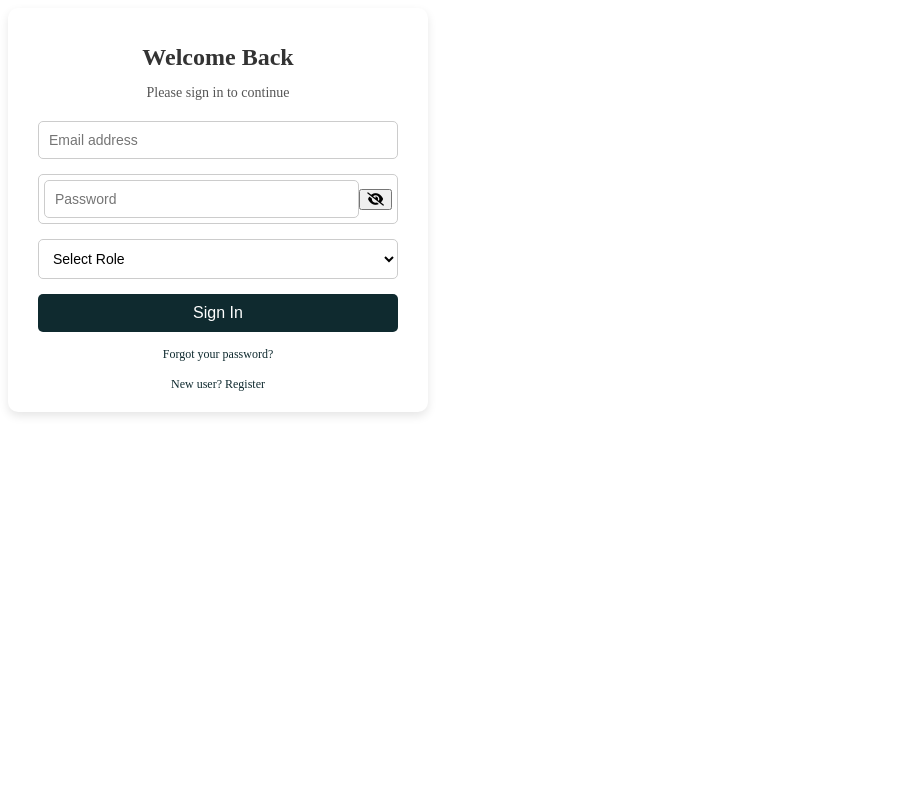
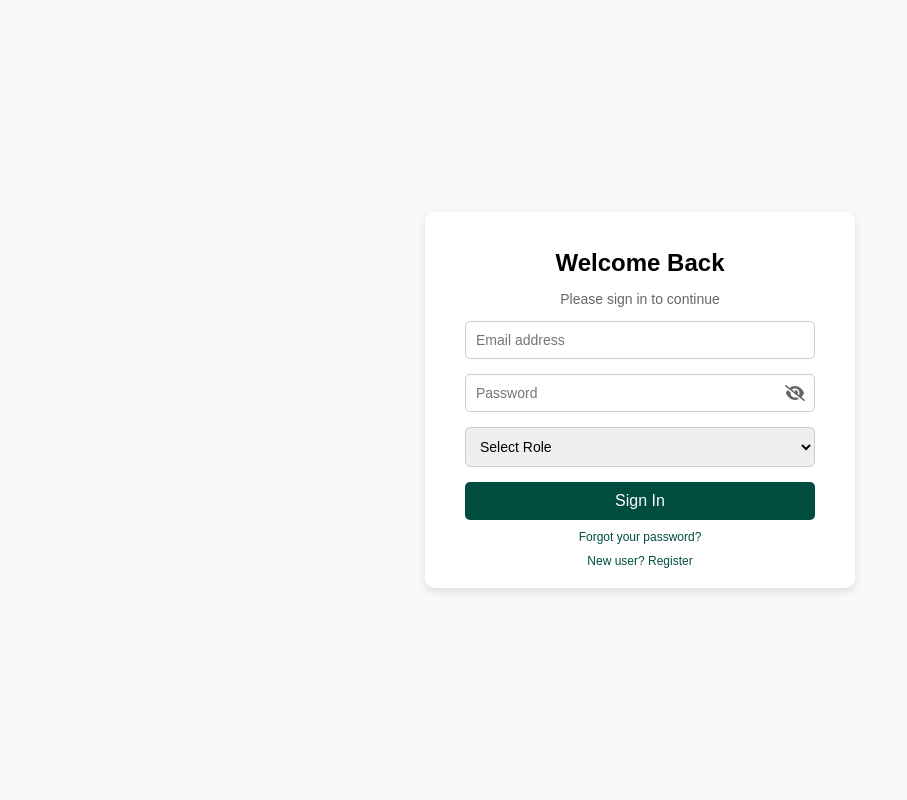
Before and after one commit to Amogh5678/Angel-investment-project, a Flask app: page /login in a window 1280 px wide. Shown: the whole page, without its empty margins (0-907 px from the left). Run offline with Flask 3, Linux system fonts and the light colour scheme; some libraries are stand-ins or nearby versions.

Commit message:
corrected login

```diff
--- a/static/css/login.css
+++ b/static/css/login.css
@@ -1,11 +1,7 @@
-<<<<<<< HEAD
-/* styles.css
-=======
-/* styles.css */
->>>>>>> 82195f08312954b38cfee1f1c756d06dd37e39c8
+/* General Styling */
 body {
   font-family: Arial, sans-serif;
-  background-color: #f5f8ff;
+  background-color: #f9f9f9;
   display: flex;
   justify-content: center;
   align-items: center;
@@ -15,119 +11,21 @@ body {
 
 .login-container {
   background-color: #ffffff;
+  padding: 20px 40px;
   border-radius: 10px;
   box-shadow: 0 4px 10px rgba(0, 0, 0, 0.1);
-  width: 360px;
-  padding: 20px 30px;
   text-align: center;
+  width: 350px;
 }
 
-.login-container h1 {
+h1 {
+  margin-bottom: 10px;
   font-size: 24px;
-  color: #333333;
-  margin-bottom: 10px;
 }
 
-.login-container p {
+p {
   font-size: 14px;
-  color: #555555;
-  margin-bottom: 20px;
-}
-
-.login-form {
-  display: flex;
-  flex-direction: column;
-}
-
-.form-group {
-  margin-bottom: 15px;
-}
-
-input[type="email"],
-input[type="password"],
-select {
-  width: 100%;
-  padding: 10px;
-  font-size: 14px;
-  border: 1px solid #cccccc;
-  border-radius: 5px;
-}
-
-select {
-  background-color: #ffffff;
-}
-
-input:focus,
-select:focus {
-  outline: none;
-  border-color: #0f2a2f;
-}
-
-.btn {
-  background-color: #0f2a2f;
-  color: #ffffff;
-  border: none;
-  padding: 10px;
-  font-size: 16px;
-  border-radius: 5px;
-  cursor: pointer;
-  transition: background-color 0.3s;
-}
-
-.btn:hover {
-  background-color: #0f2a2f;
-}
-
-.forgot-password {
-  font-size: 12px;
-  color: #0f2a2f;
-  text-decoration: none;
-  margin-top: 15px;
-  display: inline-block;
-}
-
-.forgot-password:hover {
-  text-decoration: underline;
-<<<<<<< HEAD
-} */
-
-
-
-/* General Styles
-body {
-  font-family: Arial, sans-serif;
-  background-color: #f5f8ff;
-  display: flex;
-  justify-content: center;
-  align-items: center;
-  height: 100vh;
-  margin: 0;
-}
-
-.login-container {
-  background-color: #ffffff;
-  border-radius: 10px;
-  box-shadow: 0 4px 10px rgba(0, 0, 0, 0.1);
-  width: 360px;
-  padding: 20px 30px;
-  text-align: center;
-}
-
-.login-container h1 {
-  font-size: 24px;
-  color: #333333;
-  margin-bottom: 10px;
-}
-
-.login-container p {
-  font-size: 14px;
-  color: #555555;
-  margin-bottom: 20px;
-}
-
-.login-form {
-  display: flex;
-  flex-direction: column;
+  color: #666;
 }
 
 .form-group {
@@ -135,165 +33,75 @@ body {
   position: relative;
 }
 
-input[type="email"],
-input[type="password"],
+input,
 select {
   width: 100%;
   padding: 10px;
   font-size: 14px;
-  border: 1px solid #cccccc;
+  border: 1px solid #ccc;
   border-radius: 5px;
   box-sizing: border-box;
 }
 
+input:focus {
+  border-color: #004d40;
+  outline: none;
+}
+
+button {
+  background-color: #004d40;
+  color: #ffffff;
+  border: none;
+  padding: 10px;
+  width: 100%;
+  border-radius: 5px;
+  cursor: pointer;
+  font-size: 16px;
+}
+
+button:hover {
+  background-color: #00332e;
+}
+
+/* Password Icon Styling */
 .password-group {
   position: relative;
+  width: 100%;
+}
+
+.password-group input {
+  width: 100%;
+  padding: 10px;
+  padding-right: 35px;
+  font-size: 14px;
+  border: 1px solid #ccc;
+  border-radius: 5px;
+  box-sizing: border-box;
 }
 
 .toggle-password {
   position: absolute;
+  right: 10px;
   top: 50%;
-  right: 10px;
   transform: translateY(-50%);
-  background: none;
-  border: none;
+  cursor: pointer;
+  color: #666;
   font-size: 16px;
-  cursor: pointer;
-  color: #555;
+  z-index: 1;
 }
 
-.toggle-password:hover {
-  color: #0f2a2f;
-}
-
-input:focus,
-select:focus {
-  outline: none;
-  border-color: #0f2a2f;
-}
-
-.btn {
-  background-color: #0f2a2f;
-  color: #ffffff;
-  border: none;
-  padding: 10px;
-  font-size: 16px;
-  border-radius: 5px;
-  cursor: pointer;
-  transition: background-color 0.3s;
-}
-
-.btn:hover {
-  background-color: #063f46;
+.password-group .toggle-password:hover {
+  color: #333;
 }
 
 .forgot-password {
+  display: block;
+  margin-top: 10px;
   font-size: 12px;
-  color: #0f2a2f;
+  color: #004d40;
   text-decoration: none;
-  margin-top: 15px;
-  display: inline-block;
-}
-
-.forgot-password:hover {
-  text-decoration: underline;
-} */
-/* General Styles */
-body {
-  font-family: Arial, sans-serif;
-  background-color: #f5f8ff;
-  display: flex;
-  justify-content: center;
-  align-items: center;
-  height: 100vh;
-  margin: 0;
-}
-
-.login-container {
-  background-color: #ffffff;
-  border-radius: 10px;
-  box-shadow: 0 4px 10px rgba(0, 0, 0, 0.1);
-  width: 360px;
-  padding: 20px 30px;
-  text-align: center;
-}
-
-.login-container h1 {
-  font-size: 24px;
-  color: #333333;
-  margin-bottom: 10px;
-}
-
-.login-container p {
-  font-size: 14px;
-  color: #555555;
-  margin-bottom: 20px;
-}
-
-.login-form {
-  display: flex;
-  flex-direction: column;
-}
-
-.form-group {
-  margin-bottom: 15px;
-}
-
-.password-group {
-  display: flex; /* Flexbox container for proper alignment */
-  align-items: center;
-  border: 1px solid #cccccc; /*Consistent border for group */
-  border-radius: 5px;
-  padding: 5px; /* Space for better alignment */
-  box-sizing: border-box; /* Avoid shrink issues */
-}
-
-.toggle-password:hover {
-  color: #0f2a2f;
-}
-
-input[type="email"],
-select {
-  width: 100%;
-  padding: 10px;
-  font-size: 14px;
-  border: 1px solid #cccccc;
-  border-radius: 5px;
-  box-sizing: border-box;
-}
-
-input:focus,
-select:focus {
-  outline: none;
-  border-color: #0f2a2f;
-}
-
-.btn {
-  background-color: #0f2a2f;
-  color: #ffffff;
-  border: none;
-  padding: 10px;
-  font-size: 16px;
-  border-radius: 5px;
-  cursor: pointer;
-  transition: background-color 0.3s;
-}
-
-.btn:hover {
-  background-color: #063f46;
-}
-
-.forgot-password {
-  font-size: 12px;
-  color: #0f2a2f;
-  text-decoration: none;
-  margin-top: 15px;
-  display: inline-block;
 }
 
 .forgot-password:hover {
   text-decoration: underline;
 }
-=======
-}
->>>>>>> 82195f08312954b38cfee1f1c756d06dd37e39c8
--- a/templates/login.html
+++ b/templates/login.html
@@ -3,9 +3,10 @@
 <head>
     <meta charset="UTF-8">
     <meta name="viewport" content="width=device-width, initial-scale=1.0">
-    <title>Login Page</title>
-    <link rel="stylesheet" href="../static/css/login.css">
-    <link href="https://cdnjs.cloudflare.com/ajax/libs/font-awesome/6.0.0-beta3/css/all.min.css" rel="stylesheet">
+    <title>Login</title>
+    <!-- Font Awesome for Icons -->
+    <link href="https://cdnjs.cloudflare.com/ajax/libs/font-awesome/6.0.0-beta3/css/all.min.css" rel="stylesheet" />
+    <link rel="stylesheet" href="../static/css/login.css" />
 </head>
 <body>
     <div class="login-container">
@@ -17,9 +18,7 @@
             </div>
             <div class="form-group password-group">
                 <input type="password" id="password" name="password" placeholder="Password" required />
-                <button type="button" class="toggle-password" onclick="togglePassword('password', this)">
-                    <i class="fas fa-eye-slash"></i>
-                </button>
+                <i class="fas fa-eye-slash toggle-password" onclick="togglePassword()"></i>
             </div>
             <div class="form-group">
                 <select name="role" required>
@@ -36,16 +35,16 @@
     </div>
 
     <script>
-        function togglePassword(inputId, button) {
-            const input = document.getElementById(inputId);
-            const icon = button.querySelector("i");
+        function togglePassword() {
+            const passwordField = document.getElementById('password');
+            const icon = document.querySelector('.toggle-password');
 
-            if (input.type === "password") {
-                input.type = "text";
+            if (passwordField.type === "password") {
+                passwordField.type = "text";
                 icon.classList.remove("fa-eye-slash");
                 icon.classList.add("fa-eye");
             } else {
-                input.type = "password";
+                passwordField.type = "password";
                 icon.classList.remove("fa-eye");
                 icon.classList.add("fa-eye-slash");
             }
```
